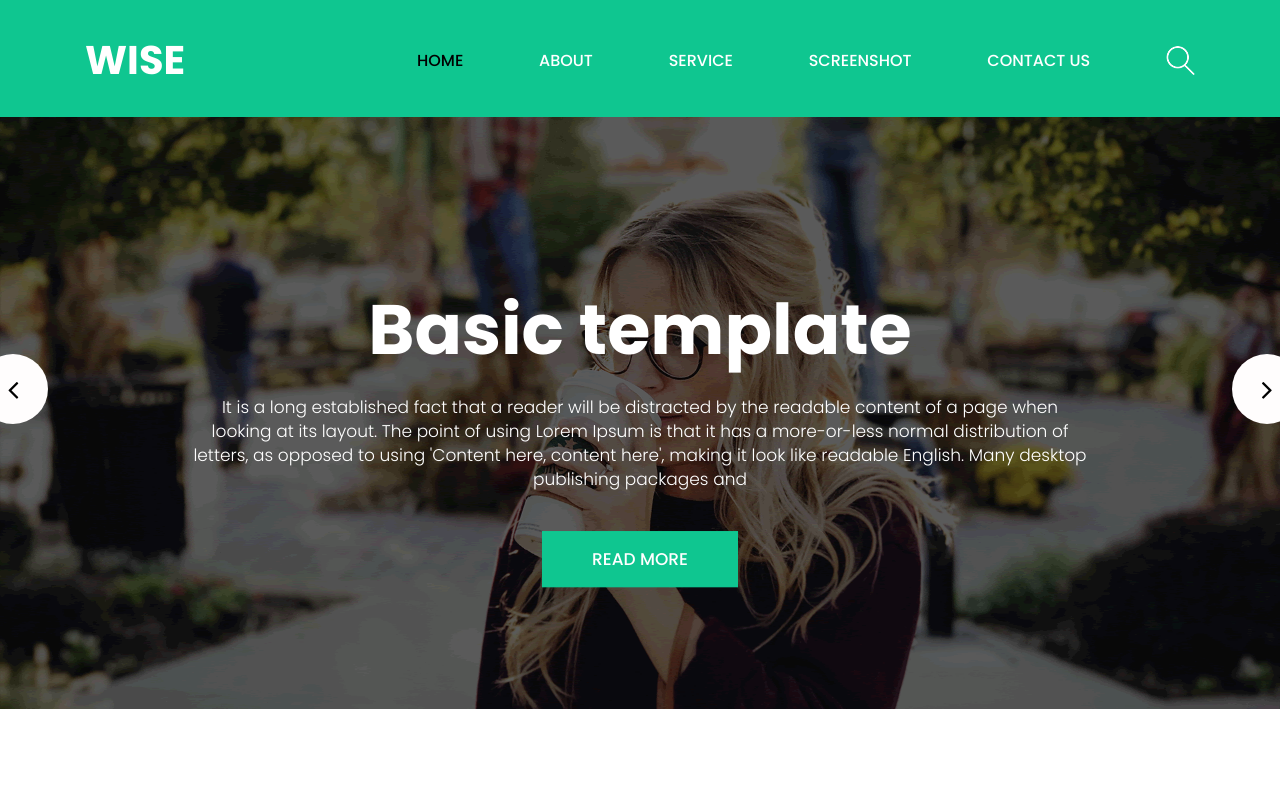
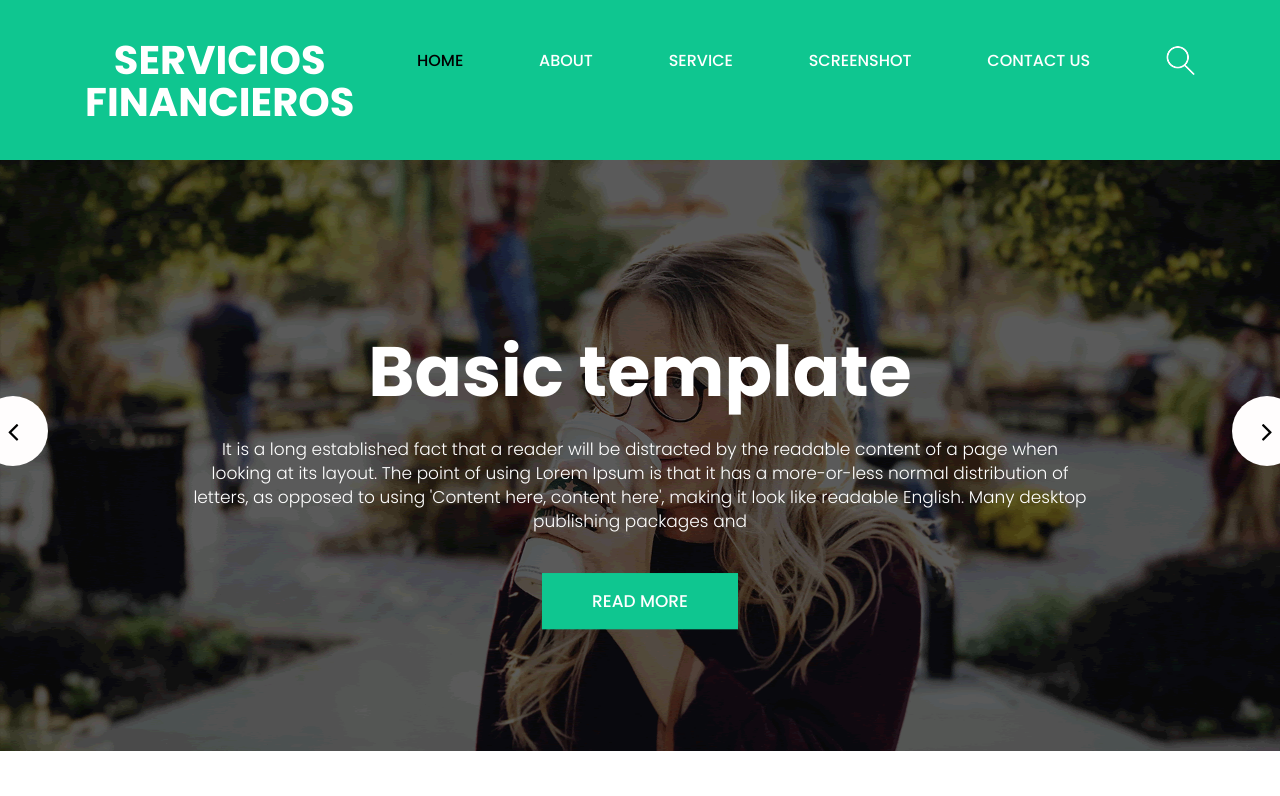
Before and after one commit to Andreskammerath/delta, a plain HTML site: page index.html in a window 1280 px wide. Shown: the top 796 px of the page. Drawn offline with nearby package versions, Linux system fonts and the light colour scheme.

Commit message:
title has been changed to delta financieros

```diff
--- a/index.html
+++ b/index.html
@@ -8,7 +8,7 @@
       <meta name="viewport" content="width=device-width, initial-scale=1">
       <meta name="viewport" content="initial-scale=1, maximum-scale=1">
       <!-- site metas -->
-      <title>Wise</title>
+      <title>Delta financiero</title>
       <meta name="keywords" content="">
       <meta name="description" content="">
       <meta name="author" content="">
@@ -45,7 +45,7 @@
                <div class="col-xl-3 col-lg-3 col-md-3 col-sm-3 col logo_section">
                   <div class="full">
                      <div class="center-desk">
-                        <div class="logo"> <a href="index.html">Wise</a> </div>
+                        <div class="logo"> <a href="index.html">Servicios financieros</a> </div>
                      </div>
                   </div>
                </div>
```
